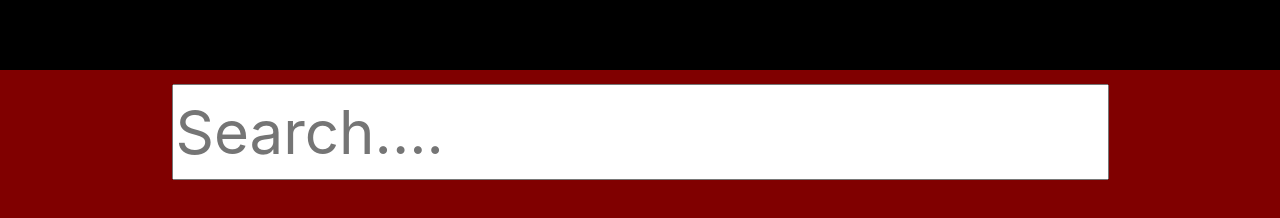
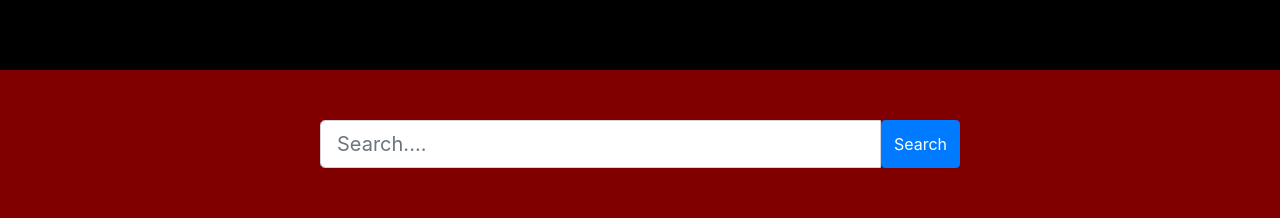
Before and after one commit to Stephen-Roach/Meme-Orator, a plain HTML site: page index.html in a window 1280 px wide. Shown: the part 292-510 px from the top of the page. Drawn offline with nearby package versions, Linux system fonts and the light colour scheme.

Commit message:
changed searchbar, added button

```diff
--- a/index.html
+++ b/index.html
@@ -25,8 +25,9 @@
     </div>
   </head>
   <body>
-    <div class="search-bar">
-        <input id="search-size" width="100" height="100" type="text" placeholder="Search...."/>
+    <div class="input-group input-group-lg">
+        <input id="search-size" class="form-control search-bar" type="text" placeholder="Search...."/>
+        <button id="search-btn" class="btn btn-primary input-group-btn" >Search</button>
     </div>
     <div class="meme-container"></div>
 
--- a/script.js
+++ b/script.js
@@ -2,7 +2,7 @@ $(() => {
 
     document.cookie = "SameSite=None; Secure"
 
-    $("#search-size").click(function(e){
+    $("#search-btn").click(function(e){
         e.preventDefault();
         let searchString = $("#search-size").val();
         fetch(`http://api.giphy.com/v1/gifs/search?q=${searchString}&api_key=RJpUMPEri2bZmuX4lkjaIX9NeuYWQjfA&`)
@@ -23,7 +23,7 @@ $(() => {
         let searchString = $("#search-size").val();
         searchString.toLowerCase();
         memeArray.map((memeItem) => {
-            if(memeItem.name.toLowerCase().includes(searchString) ){
+            if(memeItem.name.toLowerCase().includes(searchString)){
                 $(".meme-container").append(`
                     <div class="meme">
                     <div class="card" style="width: 18rem;">
--- a/style.css
+++ b/style.css
@@ -76,15 +76,10 @@ ul li:nth-child(3):hover {
     text-shadow: 0 0 15px #d35400;
   } */
 
-.search-bar {
-  display: block;
-  color: black;
-  text-align: center;
-  padding: 14px 16px;
-  text-decoration: none;
-  font-size: 60px;
-  margin: auto;
-  width: 100%;
+.input-group {
+    width: 50%;
+    margin: auto;
+    padding-top: 50px;
 }
 
 body {
@@ -102,6 +97,12 @@ body {
   margin-left: 200px;
   background-image: url("https://images.app.goo.gl/vZQNK6SLaA4qxyZN9");
 }
+
+.box img {
+    width: auto;
+    height: auto;
+}
+
 .header {
   padding: 60px;
   text-align: center;
@@ -127,6 +128,7 @@ body {
   flex-wrap: wrap;
   justify-content: space-evenly;
 }
+
 .headline {
   font-size: 100px;
   font-family: cursive;
```
